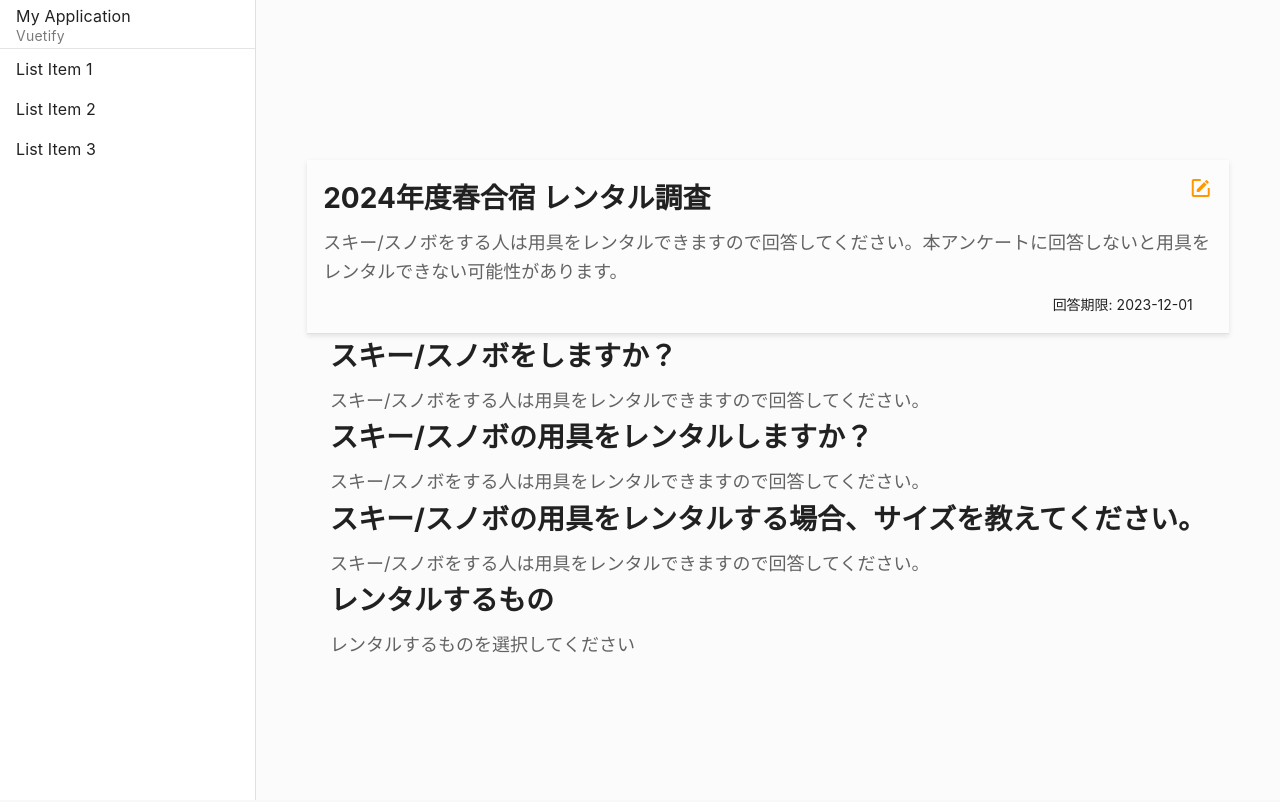
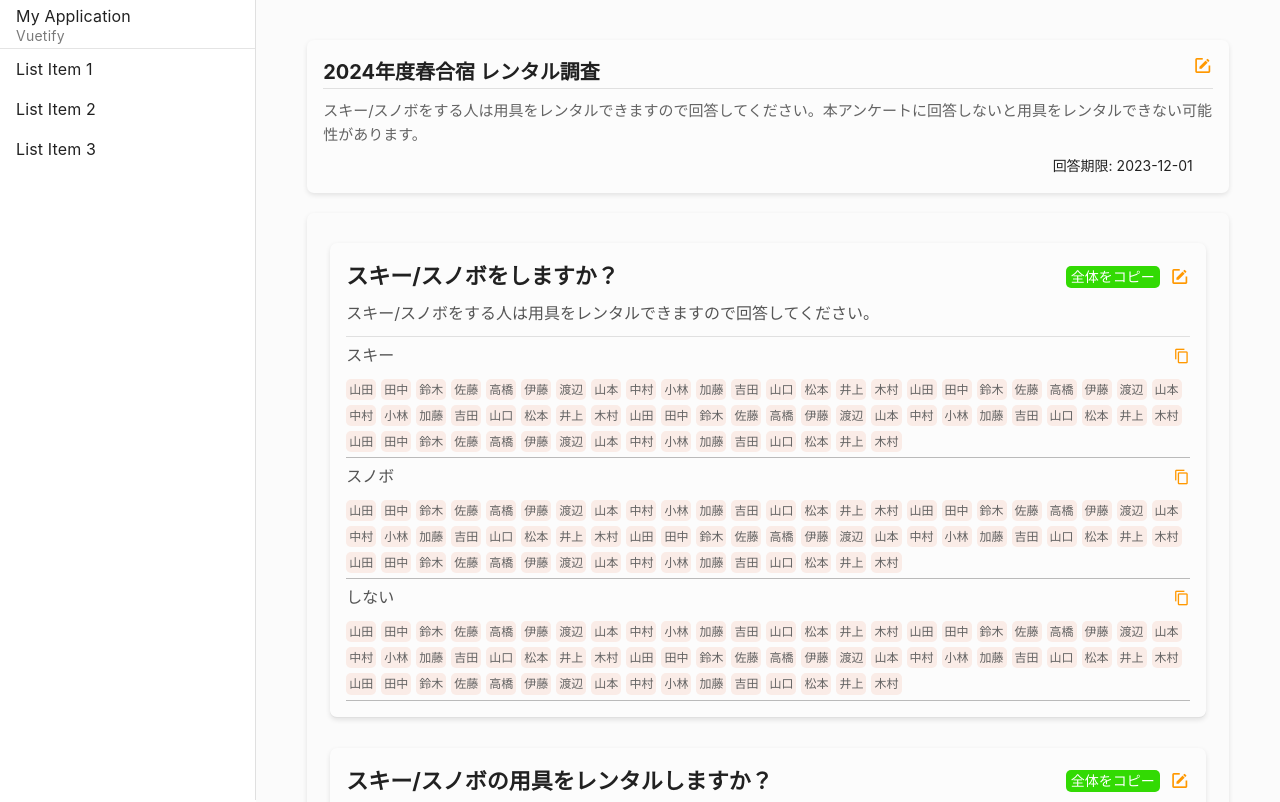
Before and after one commit to traP-jp/rucQ, a Vue app in the folder frontend/: page /1/admin/users/detail/1 in a window 1280 px wide. Shown: the top 802 px of the page. Built offline with nearby package versions, Linux system fonts and the light colour scheme; the HTML template or start-up script is replaced by a standard one.

Commit message:
ポップアップ以外の見た目の作成

```diff
--- a/frontend/src/views/admin/AdminInformationDetail.vue
+++ b/frontend/src/views/admin/AdminInformationDetail.vue
@@ -1,19 +1,42 @@
 <template>
   <div class="container">
-    <div class="questionHeader">
-      <div class="questionTitle">
+    <div class="headQuestionHeader">
+      <div class="headQuestionTitle">
         {{ questionHeader.title }}
         <v-icon class="edit-icon">mdi-square-edit-outline</v-icon>
       </div>
-      <div class="questionDescription">{{ questionHeader.description }}</div>
-      <div class="questionDeadline">回答期限: {{ questionHeader.deadline }}</div>
+      <div class="headQuestionDescription">{{ questionHeader.description }}</div>
+      <div class="headQuestionDeadline">回答期限: {{ questionHeader.deadline }}</div>
     </div>
 
-    <div class="questionBody">
+    <div class="questionsBody">
       <div v-for="question in questions" :key="question.id">
-        <div class="questionTitle">{{ question.title }}</div>
-        <div class="questionDescription">{{ question.description }}</div>
+        <div class="question">
+          <div class="questionTitle">
+            {{ question.title }}
+            <div class="buttons">
+              <div class="allCopyButton">
+              <!-- <v-icon class="copyIcon">mdi-content-copy </v-icon> -->
+              全体をコピー
+            </div>
+            <v-icon class="edit-icon">mdi-square-edit-outline</v-icon>
+            </div>
+          </div>
+          <div class="questionDescription">
+            {{ question.description }}
+          </div>
 
+          <div v-for="option in question.options" :key="option">
+           <div class="questionOption"> {{ option }}
+            <v-icon class="copyIcon">mdi-content-copy </v-icon>
+           </div>
+            <div class="questionRespondents">
+              <span v-for="respondent in question.respondents" :key="respondent">
+              <div class="member">  {{ respondent }} </div>
+              </span>
+            </div>
+          </div>
+        </div>
       </div>
     </div>
   </div>
@@ -35,15 +58,19 @@ type Question = {
   description: string
   type: 'text' | 'radio' | 'checkbox'
   options: string[]
+  answerCount: number
+  respondents: string[]
 }
 
-const questions = ref<Question[]>([
+const questions = ref<Question[]>([// まだ決まってないので一旦適当なダミーデータ、後でAPIから取得する。その時にここ頑張る
   {
     id: 1,
     title: 'スキー/スノボをしますか？',
     description: 'スキー/スノボをする人は用具をレンタルできますので回答してください。',
     type: 'radio',
     options: ['スキー', 'スノボ', 'しない'],
+    answerCount: 12,
+    respondents: ['山田', '田中', '鈴木', '佐藤', '高橋', '伊藤', '渡辺', '山本', '中村', '小林', '加藤', '吉田', '山口' , '松本', '井上', '木村','山田', '田中', '鈴木', '佐藤', '高橋', '伊藤', '渡辺', '山本', '中村', '小林', '加藤', '吉田', '山口' , '松本', '井上', '木村','山田', '田中', '鈴木', '佐藤', '高橋', '伊藤', '渡辺', '山本', '中村', '小林', '加藤', '吉田', '山口' , '松本', '井上', '木村','山田', '田中', '鈴木', '佐藤', '高橋', '伊藤', '渡辺', '山本', '中村', '小林', '加藤', '吉田', '山口' , '松本', '井上', '木村'],
   },
   {
     id: 2,
@@ -51,6 +78,8 @@ const questions = ref<Question[]>([
     description: 'スキー/スノボをする人は用具をレンタルできますので回答してください。',
     type: 'radio',
     options: ['レンタルする', '持参する'],
+    answerCount: 8,
+    respondents: ['佐藤', '鈴木'],
   },
   {
     id: 3,
@@ -58,66 +87,171 @@ const questions = ref<Question[]>([
     description: 'スキー/スノボをする人は用具をレンタルできますので回答してください。',
     type: 'text',
     options: [],
+    answerCount: 5,
+    respondents: ['高橋', '伊藤'],
   },
   {
     id: 4,
-    title: "レンタルするもの",
-    description: "レンタルするものを選択してください",
+    title: 'レンタルするもの',
+    description: 'レンタルするものを選択してください',
     type: 'checkbox',
     options: ['スキー板', 'スノボ板', 'ブーツ', 'ウェア', 'その他'],
-  }
+    answerCount: 10,
+    respondents: ['渡辺', '山本'],
+  },
 ])
-
-
 </script>
 
 <style scoped>
-.edit-icon {
+
+
+.container {
+  display: flex;
+  flex-direction: column;
+  justify-content: center;
+  align-items: center;
+  width: 100%;
+  background-color: #fbfbfb;
+}
+
+.headQuestionHeader {
+  padding: 16px;
+  background-color: #fcfcfc;
+  border-radius: 7px;
+  box-shadow: 0 2px 5px rgba(0, 0, 0, 0.1);
+  width: 90%;
+  position: relative;
+  justify-content: center;
+  margin-top: 40px;
+}
+
+.headQuestionTitle {
+  border-bottom: 1px solid #e0e0e0;
+  font-size: 20px;
+  font-weight: bold;
+  display: flex;
+}
+
+.headQuestionDescription {
+  font-size: 15px;
+  margin-top: 10px;
+  color: #636363;
+}
+
+.headQuestionDeadline {
+  font-size: 14px;
+  margin-top: 8px;
+  text-align: right;
+  margin-right: 20px;
+}
+
+.questionsBody {
+  width: 90%;
+  border-radius: 7px;
+  margin-top: 20px;
+  margin-bottom: 30px;
+  box-shadow: 0 2px 5px rgba(0, 0, 0, 0.1);
+}
+
+.question {
+  padding: 16px;
+  background-color: #fcfcfc;
+  border-bottom: 1px solid #e0e0e0;
+  border-radius: 7px;
+  box-shadow: 0 2px 5px rgba(0, 0, 0, 0.1);
+  width: 95%;
+  position: relative;
+  justify-content: center;
+  margin: auto;
+  margin-top: 30px;
+  margin-bottom: 30px;
+}
+
+.questionTitle {
+  font-size: 22px;
+  font-weight: bold;
+  display: flex;
+  align-items: center;
+}
+
+.questionOption {
+  font-size: 16px;
+  margin-top: 6px;
+  color: #555555;
+
+  display: flex;
+  align-items: center;
+}
+
+.questionDescription {
+  font-size: 16px;
+  margin-top: 6px;
+  padding-bottom: 10px;
+  color: #555555;
+  border-bottom: 1px solid #e0e0e0;
+  display:flex;
+}
+
+.questionRespondents {
+  font-size: 14px;
+  color: #636363;
+  margin-top: 10px;
+  display: flex;
+  flex-wrap: wrap;
+  border-bottom: 1px solid #bababa;
+}
+
+.member {
+  background-color: #faece7;
+  border-radius: 5px;
+  padding: 1px;
+  padding-right:3px;
+  padding-left:3px;
+  margin-right: 5px;
+  margin-bottom: 5px;
+  font-size: 12px;
+}
+
+.allCopyButton {
+  background-color: #32da03;
+  color: #ffffff;
+  font-size: 20px;
+  text-align:right;
+  position:relative;
+  margin-left:auto;
+  font-size: 14px;
+  margin-right:10px;
+  border-radius: 5px;
+  padding-left: 5px;
+  padding-right: 5px;
+  cursor: pointer;
+}
+
+.buttons {
+  display: flex;
+  justify-content: center;
+  align-items: center;
+  text-align: right;
+  margin-left: auto;
+}
+
+
+/*クリック時のアニメーションは後でやる*/
+.copyIcon {
   color: #ff9800;
-  font-size: 24px;
+  font-size: 16px;
   margin-left: auto;
   text-align: right;
   justify-content: center;
   cursor: pointer;
 }
 
-.container {
-  display: flex;
-  flex-direction: column;
+.edit-icon {
+  color: #ff9800;
+  font-size: 20px;
+  margin-left: auto;
+  text-align: right;
   justify-content: center;
-  align-items: center;
-  height: 100vh;
-  width: 100%;
-  background-color: #fbfbfb;
-}
-
-.questionHeader {
-  padding: 16px;
-  background-color: #fcfcfc;
-  border-bottom: 1px solid #e0e0e0;
-  box-shadow: 0 2px 5px rgba(0, 0, 0, 0.1);
-  width: 90%;
-  position: relative;
-  justify-content: center;
-  margin-top: 20px;
-}
-
-.questionTitle {
-  font-size: 28px;
-  font-weight: bold;
-  display: flex;
-}
-
-.questionDescription {
-  font-size: 18px;
-  margin-top: 8px;
-  color: #636363;
-}
-
-.questionDeadline {
-  font-size: 14px;
-  margin-top: 8px;
-  text-align: right;
-  margin-right: 20px;
+  cursor: pointer;
 }
 </style>
```
